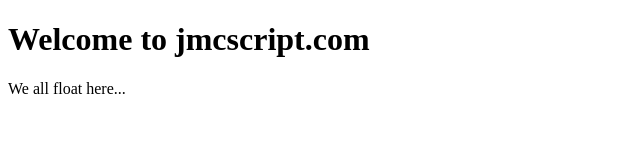
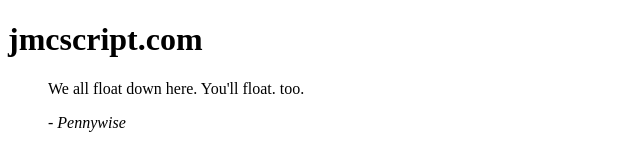
Before and after one commit to jmcscript/jmcscript.github.io, a plain HTML site: page index.html in a window 1280 px wide. Shown: the whole page, without its empty margins (0-640 px from the left). Drawn offline with Linux system fonts and the light colour scheme.

Commit message:
feat: clean Pennywise quote

```diff
--- a/index.html
+++ b/index.html
@@ -14,10 +14,15 @@
 <body>
   <main>
     <header>
-      <h1>Welcome to jmcscript.com</h1>
+      <h1>jmcscript.com</h1>
     </header>
     <section>
-      <p>We all float here...</p>
+      <blockquote cite="https://stephenking.com/works/novel/it.html">
+        <p>We all float down here. You'll float. too.</p>
+        <footer>
+          <cite>- Pennywise</cite>
+        </footer>
+      </blockquote>
     </section>
   </main>
 </body>
```
